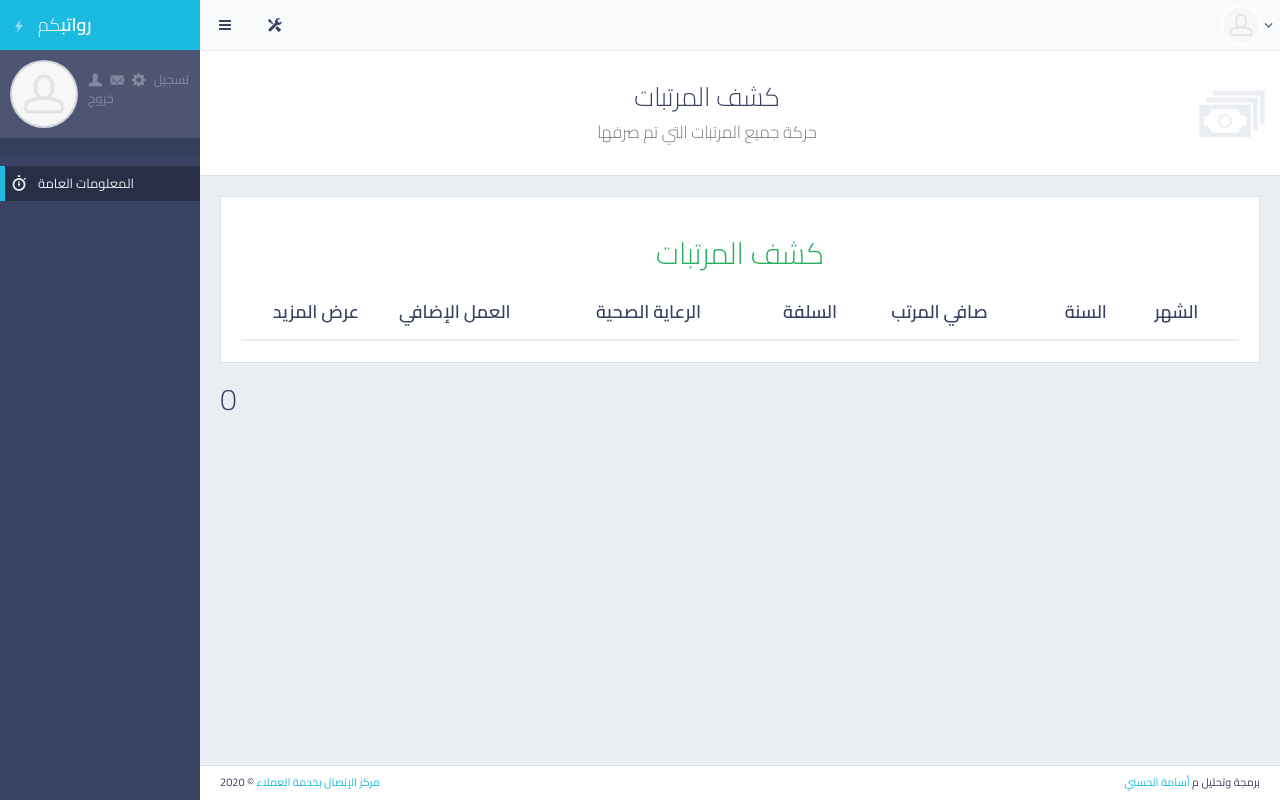
After one commit to OsamaAlhosni/Salary_Program, a Django app: page /views_salary/ in a window 1280 px wide. The commit adds this page. Run offline with Django 3.2, Linux system fonts and the light colour scheme; a user stored in the database is signed in; data comes from the database, SQL or seed files in the repository; both versions use the stored data as it was after the commit; lists and menus that the app fills with data are empty; some libraries are stand-ins or nearby versions.

Commit message:
update salary view

```diff
--- a/salary/employee/templates/Dash.html
+++ b/salary/employee/templates/Dash.html
@@ -61,7 +61,7 @@
             </div>
             <div class="col-sm-6 col-lg-3">
                 <!-- Widget -->
-                <a href="/salary_view" class="widget widget-hover-effect1">
+                <a href="/views_salary" class="widget widget-hover-effect1">
                     <div class="widget-simple">
                         <div class="widget-icon pull-left themed-background-spring animation-fadeIn">
                             <i class="gi gi-usd"></i>
--- a/salary/employee/templates/master.html
+++ b/salary/employee/templates/master.html
@@ -46,7 +46,7 @@
     <!-- END Stylesheets -->
 
     <!-- Modernizr (browser feature detection library) -->
-    <script src="{% static 'front/js/vendor/modernizr.min.js' %}"></script>
+    <script src="{% static 'js/vendor/modernizr.min.js' %}"></script>
     <link href="https://fonts.googleapis.com/css2?family=Cairo:wght@200;300;400;600;700&display=swap" rel="stylesheet">
 
     <script src="https://cdn.jsdelivr.net/npm/chart.js@2.9.3/dist/Chart.min.js"></script>
--- /dev/null
+++ b/salary/employee/templates/salary_view.html
@@ -0,0 +1,113 @@
+{% extends 'master.html' %}
+{% load static %}
+
+
+{% block mainblock %}
+<!-- Page content -->
+<div id="page-content">
+    <!-- Table Responsive Header -->
+    <div class="content-header">
+        <div class="header-section">
+            <h1 class="text-center" dir="rtl">
+                <i class="gi gi-money"></i>كشف المرتبات<br><small>حركة جميع المرتبات التي تم
+                    صرفها</small>
+            </h1>
+        </div>
+    </div>
+    <!-- END Table Responsive Header -->
+
+    <!-- Responsive Partial Block -->
+    <div class="block">
+        <!-- Responsive Partial Title -->
+        <div>
+            <h2 class="text-center text-success">كشف المرتبات</h2>
+        </div>
+        <!-- END Responsive Partial Title -->
+
+        <!-- Responsive Partial Content -->
+        <table class="table table-vcenter table-striped">
+            <thead>
+                <tr>
+                    <th style="width: 150px;" class="text-center">عرض المزيد</th>
+                    <th class="hidden-sm hidden-xs">العمل الإضافي</th>
+                    <th class="hidden-sm hidden-xs">الرعاية الصحية</th>
+                    <th class="hidden-sm hidden-xs">السلفة</th>
+                    <th>صافي المرتب</th>
+                    <th class="hidden-xs">السنة</th>
+                    <th>الشهر</th>
+                </tr>
+            </thead>
+            <tbody>
+                {% for salary in salarys %}
+                <tr>
+                    <td class="text-center">
+                        <a href="page_ready_user_profile.html">تفاصيل المرتب</a>
+                    </td>
+                    <td class="hidden-sm hidden-xs"><a href="javascript:void(0)"
+                            class="label label-warning">{{salary.overtime}}</a>
+                    </td>
+                    <td class="hidden-sm hidden-xs"><a href="javascript:void(0)"
+                            class="label label-warning">{{salary.health_care}}</a>
+                    </td>
+                    <td class="hidden-sm hidden-xs"><a href="javascript:void(0)"
+                            class="label label-warning">{{salary.solfa1}}</a>
+                    </td>
+                    <td><a href="javascript:void(0)" class="label label-warning">{{salary.net_salary}}</a></td>
+                    <td class="hidden-xs">{{salary.sYear}}</td>
+                    <td><a href="{% url 'salary' salary.id %}">{{salary.sMonth}}</a></td>
+                </tr>
+                {% endfor %}
+
+                <!-- <tr>
+                    <td class="text-center">
+                        <div class="btn-group btn-group-xs">
+                            <a href="javascript:void(0)" data-toggle="tooltip" title="Edit" class="btn btn-default"><i
+                                    class="fa fa-pencil"></i></a>
+                            <a href="javascript:void(0)" data-toggle="tooltip" title="Delete" class="btn btn-danger"><i
+                                    class="fa fa-times"></i></a>
+                        </div>
+                    </td>
+                    <td class="hidden-sm hidden-xs"><a href="javascript:void(0)" class="label label-warning">0.0</a>
+                    </td>
+                    <td class="hidden-sm hidden-xs"><a href="javascript:void(0)" class="label label-warning">0.0</a>
+                    </td>
+                    <td class="hidden-sm hidden-xs"><a href="javascript:void(0)" class="label label-warning">450.000</a>
+                    </td>
+                    <td class="hidden-sm hidden-xs"><a href="javascript:void(0)"
+                            class="label label-warning">1735.395</a></td>
+                    <td class="hidden-xs">2020</td>
+                    <td><a href="page_ready_user_profile.html">8</a></td>
+                    <td class="text-center"><img src="{% static 'img/placeholders/avatars/avatar12.jpg' %}" alt="avatar"
+                            class="img-circle"></td>
+                </tr> -->
+            </tbody>
+        </table>
+        {% if salarys.has_other_pages %}
+        <ul class="pagination">
+            {% if salarys.has_previous %}
+            <li><a href="?page={{ salarys.previous_page_number }}">&laquo;</a></li>
+            {% else %}
+            <li class="disabled"><span>&laquo;</span></li>
+            {% endif %}
+            {% for i in salarys.paginator.page_range %}
+            {% if salarys.number == i %}
+            <li class="active"><span>{{ i }} <span class="sr-only">(current)</span></span></li>
+            {% else %}
+            <li><a href="?page={{ i }}">{{ i }}</a></li>
+            {% endif %}
+            {% endfor %}
+            {% if salarys.has_next %}
+            <li><a href="?page={{ salarys.next_page_number }}">&raquo;</a></li>
+            {% else %}
+            <li class="disabled"><span>&raquo;</span></li>
+            {% endif %}
+        </ul>
+        {% endif %}
+        <!-- END Responsive Partial Content -->
+    </div>
+    <!-- END Responsive Partial Block -->
+    <h2>{{total_salary}}</h2>
+</div>
+<!-- END Page Content -->
+
+{% endblock mainblock %}
--- a/salary/employee/views.py
+++ b/salary/employee/views.py
@@ -6,6 +6,7 @@ from django.db.models import Sum
 from django.contrib.auth import login, logout, authenticate
 from django.contrib.auth.decorators import login_required
 from .models import EmportEmployee, Salary, Employee, Mangement
+from django.core.paginator import Paginator, EmptyPage, PageNotAnInteger
 
 
 def home(request):
@@ -173,3 +174,29 @@ def profile(request):
                 profile_table.save()
                 update_email()
             return redirect('dashboard')
+
+
+def views_salary(request):
+
+    salarys_list = Salary.objects.filter(
+        user=request.user).order_by('-sMonth', '-sYear')
+    total_salary = 0
+    for total in salarys_list:
+        total_salary += total.net_salary
+    page = request.GET.get('page', 1)
+
+    paginator = Paginator(salarys_list, 4)
+    try:
+        salarys = paginator.page(page)
+    except PageNotAnInteger:
+        salarys = paginator.page(1)
+    except EmptyPage:
+        salarys = paginator.page(paginator.num_pages)
+
+    return render(request, 'salary_view.html', {'salarys': salarys, 'total_salary': total_salary})
+
+
+def salary(request, salary_pk):
+    salary = get_object_or_404(Salary, pk=salary_pk, user=request.user)
+    # salary = Salary.objects.filter(id=salary_pk)
+    return render(request, 'salary.html', {'salary': salary})
--- a/salary/salary/urls.py
+++ b/salary/salary/urls.py
@@ -16,5 +16,7 @@ urlpatterns = [
     path('dash/', views.dashboard, name='dashboard'),
     path('emport/', views.emport, name='emport'),
     path('profile/', views.profile, name='profile'),
+    path('views_salary/', views.views_salary, name='views_salary'),
+    path('salary/<int:salary_pk>', views.salary, name='salary'),
 
 ]
```
Also changed, not shown: salary/employee/templates/salary.html (added, +16 -0 lines), salary/db.sqlite3. Lines whose indentation alone changed are shown as unchanged.
